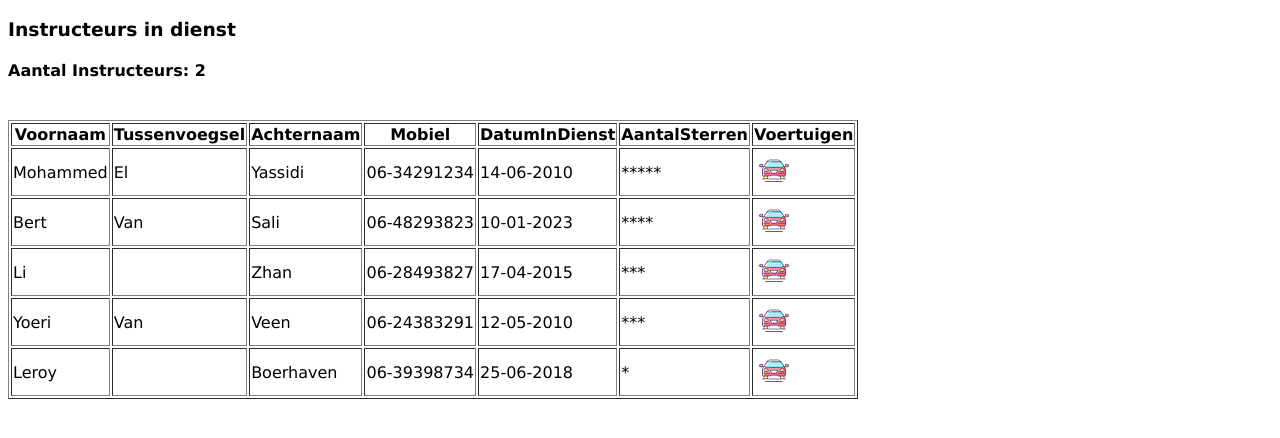
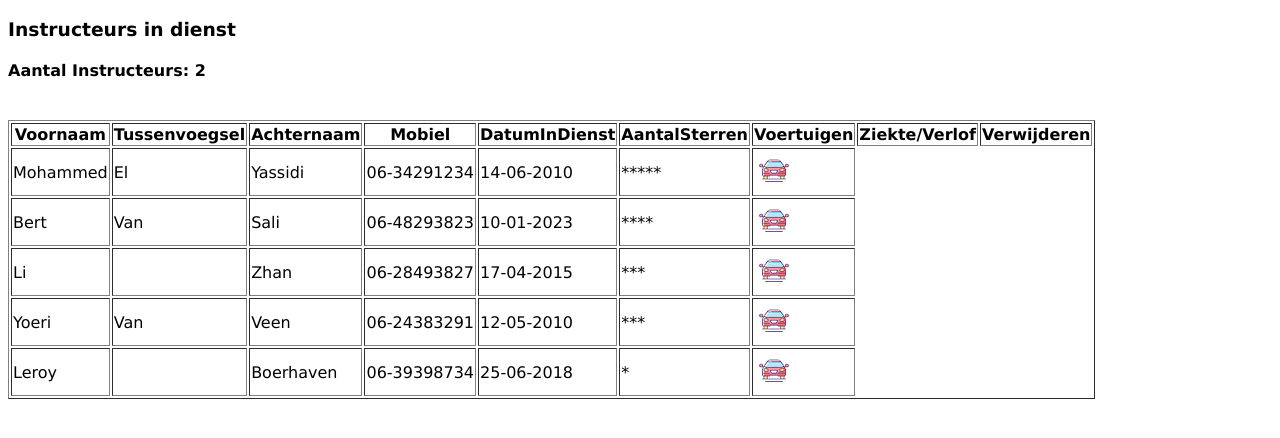
Before and after one commit to ReyhanGe/BE-Opdracht11-Reyhan, a PHP site: page /lessen in a window 1280 px wide. Shown: the top 438 px of the page. Run offline with PHP 8.4, Linux system fonts and the light colour scheme; data comes from the database, SQL or seed files in the repository.

Commit message:
opdracht 16,
ik heb zikete en verlof toegevoegd maar niet werken

```diff
--- a/app/controllers/Lessen.php
+++ b/app/controllers/Lessen.php
@@ -68,8 +68,11 @@ class Lessen extends Controller
 
                       Naam: $mankement->Voornaam <br>
                       Datum in dienst: $mankement->DatumInDienst <br>
-                      Aantal Sterren: $mankement->AantalSterren <br>  ";
-        }
+                      Aantal Sterren: $mankement->AantalSterren <br>
+
+                      <td><a href='" . URLROOT . "/instructeurs/index/ziekte/$mankement->Id'><img src='" . URLROOT . "/img/car.png' alt='car'></a></td>
+					  <td><a href='" . URLROOT . "/instructeurs/index/verwijderen/$mankement->Id'><img src='" . URLROOT . "/img/car.png' alt='car'></a></td>
+     ";   }
 
         $data = [
             'title' => 'Door instructeur gebruikte voertuigen',
--- a/app/models/les.php
+++ b/app/models/les.php
@@ -74,4 +74,11 @@ class Les
         //         return $this->db->execute();
         //     }
     }
+
+    public function deleteLessons($id)
+    {
+        $this->db->query("CALL spDeleteInstructeur(:id);");
+        $this->db->bind(":id", $id, PDO::PARAM_INT);
+        return $this->db->execute();
+    }
 }
--- a/app/views/lessen/index.php
+++ b/app/views/lessen/index.php
@@ -13,6 +13,8 @@
         <th>DatumInDienst</th>
         <th>AantalSterren</th>
         <th>Voertuigen</th>
+        <th>Ziekte/Verlof</th>
+		<th>Verwijderen</th>
     </thead>
     <tbody>
         <?= $data['rows'] ?>
```
